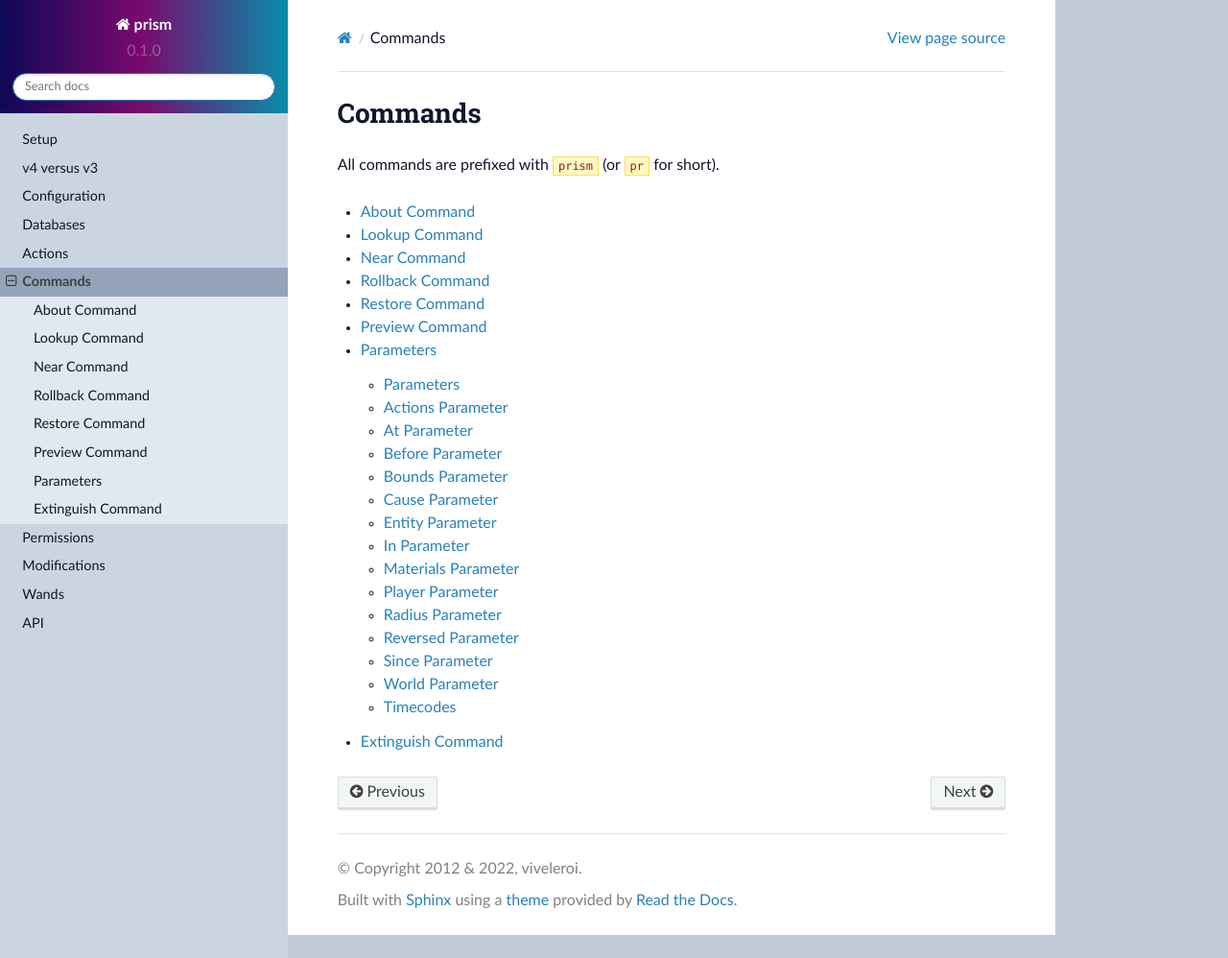
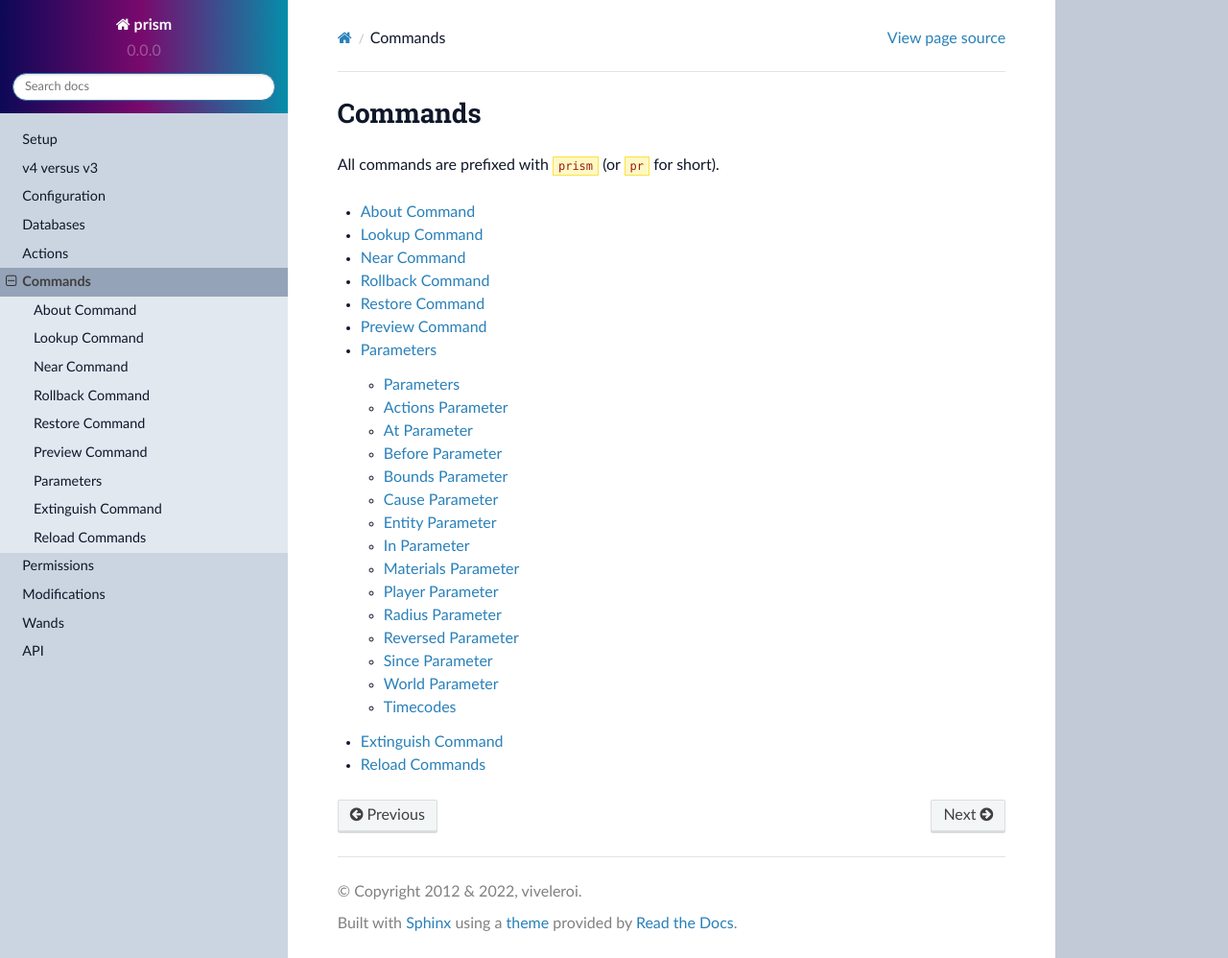
Before and after one commit to prism/prism-docs, a Sphinx documentation site: the page built from docs/source/commands.rst, in a window 1280 px wide and 998 px high. Shown: the whole window at 96% size. Built offline with Sphinx 7.4.7 and the Read the Docs theme 2.0.0, drawn with Linux system fonts in a browser that asks for light colours.

Commit message:
Adds reload command docs

```diff
--- a/docs/source/commands.rst
+++ b/docs/source/commands.rst
@@ -13,3 +13,4 @@ All commands are prefixed with ``prism`` (or ``pr`` for short).
    commands/preview
    commands/parameters
    commands/extinguish
+   commands/reload
--- a/docs/source/conf.py
+++ b/docs/source/conf.py
@@ -6,8 +6,8 @@ project = 'prism'
 copyright = '2012 & 2022, viveleroi'
 author = 'viveleroi'
 
-release = '0.1'
-version = '0.1.0'
+release = '4.0'
+version = '0.0.0'
 
 # -- General configuration
 
```
Also changed, not shown: docs/source/commands/reload.rst (added, +10 -0 lines).
